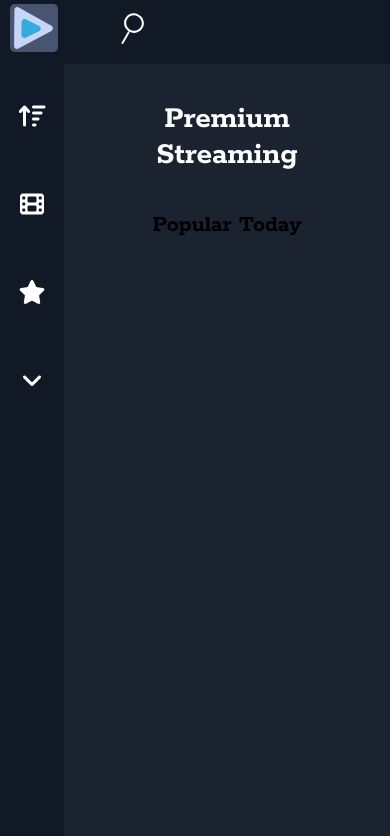
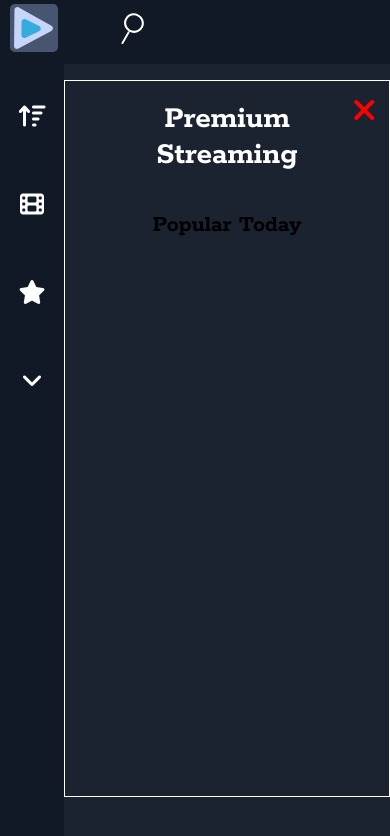
Before and after one commit to artisyn/MoviesApp, a plain HTML site: page index.html in a window 390 px wide. Drawn offline with Linux system fonts and the light colour scheme; no server answers.

Commit message:
expand card

```diff
--- a/css/style.css
+++ b/css/style.css
@@ -340,9 +340,32 @@ ul li:nth-child(4):hover::before {
 }
 
 .main__container {
-	padding-left: 5rem;
-	padding-right: 1rem;
+	/* padding-left: 5rem;
+	padding-right: 1rem; */
+	margin-left: 5rem;
+	margin-right: 1rem;
 	min-height: 33rem;
+	position: relative;
+}
+.selected__card {
+	z-index: 1000;
+	border: 1px solid white;
+	position: absolute;
+	width: 60vw;
+	height: 60vh;
+	margin-left: auto;
+	margin-right: auto;
+	left: 0;
+	right: 0;
+	top: 10rem;
+}
+.selected__card--close {
+	color: red;
+	position: absolute;
+	right: 0.8rem;
+	top: 0.8rem;
+	font-size: 2rem;
+	cursor: pointer;
 }
 .title {
 	width: 100%;
@@ -370,10 +393,7 @@ ul li:nth-child(4):hover::before {
 	cursor: pointer;
 }
 .card:hover {
-	z-index: 100;
-	flex-grow: 2;
 	background-color: var(--left-slide);
-	padding: 1rem;
 }
 
 .card > img {
@@ -503,3 +523,15 @@ ul li:nth-child(4):hover::before {
 		transform: rotate(360deg);
 	}
 }
+
+@media only screen and (max-width: 1112px) {
+	.selected__card {
+		width: 100%;
+		min-height: 85vh;
+		left: 0;
+		right: 0;
+		top: 5rem;
+	}
+}
+@media only screen and (max-width: 1112px) {
+}
--- a/index.html
+++ b/index.html
@@ -113,8 +113,14 @@
 					placeholder="Search for Movies, Tv, etc."
 				/>
 			</div>
+			<div class="selected__card">
+				<span class="selected__card--close"
+					><i class="fas fa-times"></i
+				></span>
+			</div>
 		</div>
 		<div class="main__container">
+			<!-- <div class="selected__card"></div> -->
 			<div class="title">
 				<h1>Premium Streaming</h1>
 			</div>
--- a/js/script.js
+++ b/js/script.js
@@ -16,6 +16,8 @@ const genresContainer = document.querySelector('.genres__container');
 const mediaTypeChange = document.querySelectorAll('.media__radio');
 const trendingBtn = document.querySelector('.trends');
 const cardContainer = document.querySelector('.card__container');
+const selectedCard = document.querySelector('.selected__card');
+const selectedCardClose = document.querySelector('.selected__card--close');
 
 const wait = (seconds) => {
   return new Promise((resolve) => {
@@ -36,6 +38,10 @@ slidingCheck.addEventListener('change', () => {
 
 imdbRange.addEventListener('change', () => {
   imdbDisplay.innerText = imdbRange.value;
+});
+
+selectedCardClose.addEventListener('click', () => {
+  selectedCard.classList.add('display__none');
 });
 
 // Sidebar functions
@@ -170,6 +176,9 @@ const convertResultsToCards = (result) => {
   cardContainer.insertAdjacentHTML('beforeend', markup);
 };
 
+// click to expand
+// continue with card
+
 const showTrending = async () => {
   const { results } = await Request.searchTrending();
   console.log(results);
@@ -180,5 +189,3 @@ const showTrending = async () => {
 
 // click trending
 trendingBtn.addEventListener('click', showTrending);
-
-//https:image.tmdb.org/t/p/w500/2CAL2433ZeIihfX1Hb2139CX0pW.jpg
```
